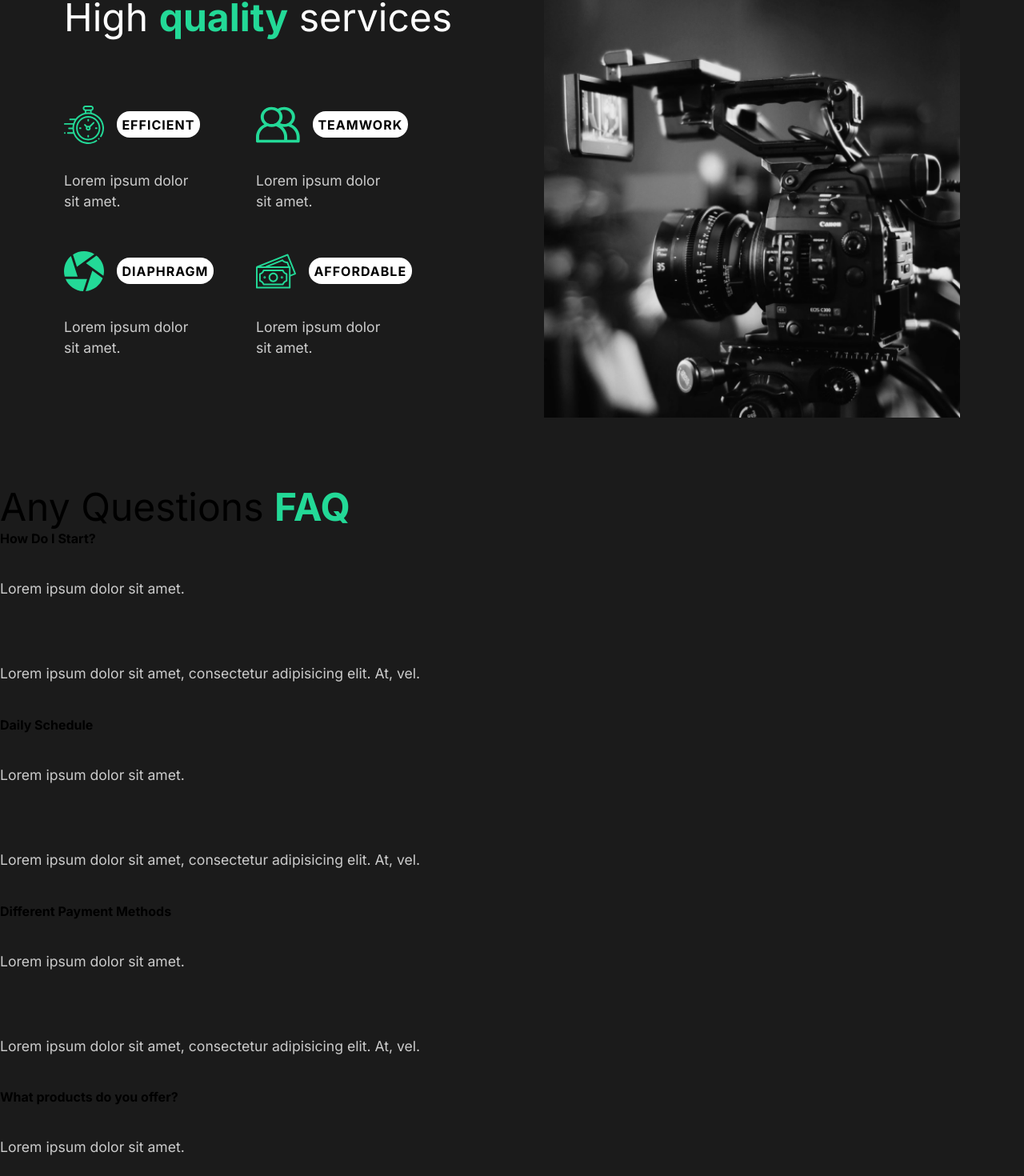
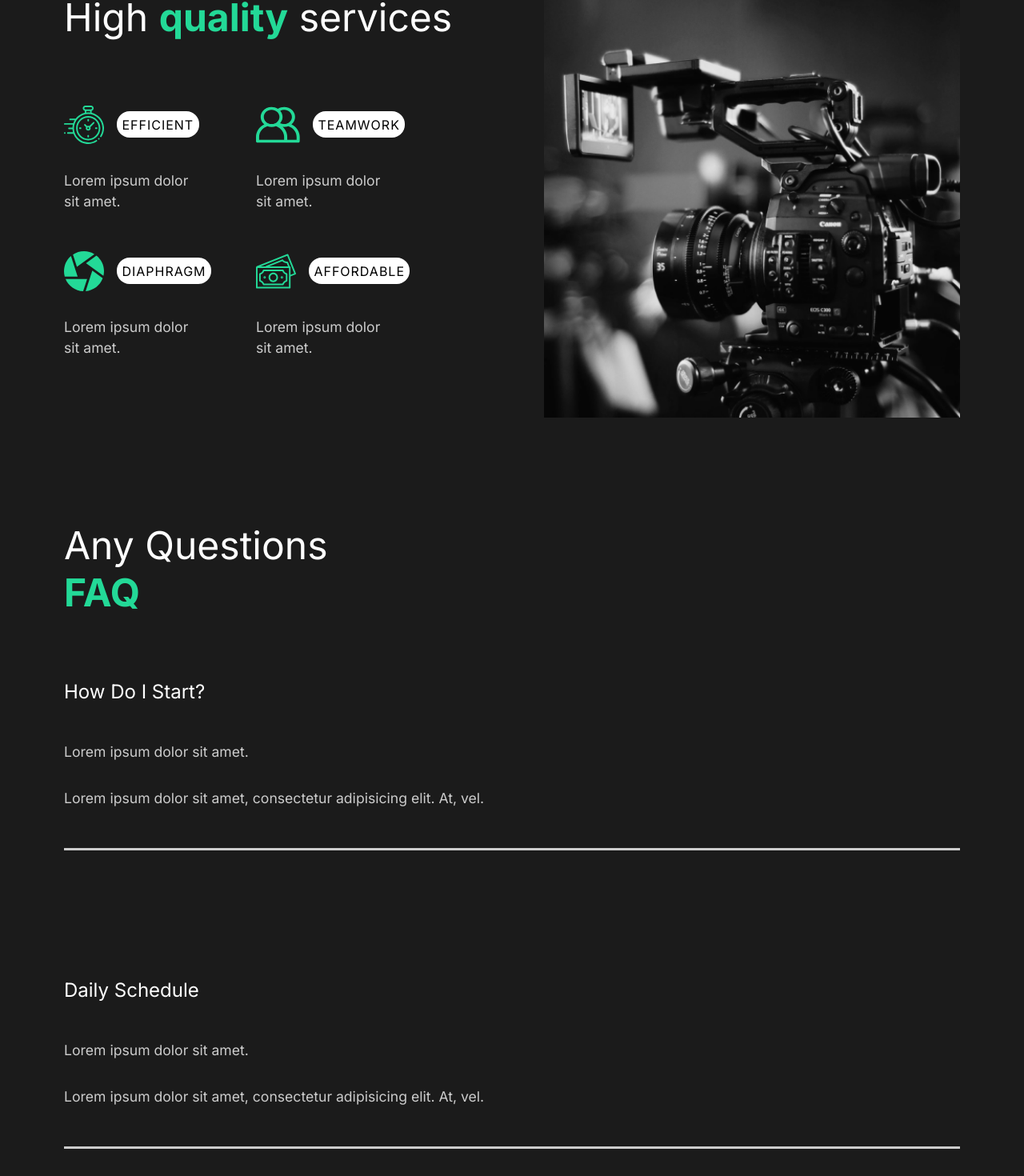
Before and after one commit to mohasin-hossain/film-mania-react, a React (Create React App) app: page / in a window 1280 px wide. Shown: the part 836-2306 px from the top of the page at 80% size. Built offline with nearby package versions, Linux system fonts and the light colour scheme.

Commit message:
Styling Faq Section

```diff
--- a/src/components/FaqSection.js
+++ b/src/components/FaqSection.js
@@ -1,39 +1,87 @@
-import React from 'react'
+import React from "react";
+import styled from "styled-components";
+import { About } from "../styles";
 
 const FaqSection = () => {
   return (
-        <div className="faq">
-           <h2>Any Questions <span>FAQ</span></h2>
+    <Faq>
+      <h2>
+        Any Questions <span>FAQ</span>
+      </h2>
       <div className="question">
-               <h4>How Do I Start?</h4>
+        <h3>How Do I Start?</h3>
         <div className="answer">
           <p>Lorem ipsum dolor sit amet.</p>
-                   <p>Lorem ipsum dolor sit amet, consectetur adipisicing elit. At, vel.</p>
+          <p>
+            Lorem ipsum dolor sit amet, consectetur adipisicing elit. At, vel.
+          </p>
+          <div className="faq-line"></div>
         </div>
       </div>
       <div className="question">
-               <h4>Daily Schedule</h4>
+        <h3>Daily Schedule</h3>
         <div className="answer">
           <p>Lorem ipsum dolor sit amet.</p>
-                   <p>Lorem ipsum dolor sit amet, consectetur adipisicing elit. At, vel.</p>
+          <p>
+            Lorem ipsum dolor sit amet, consectetur adipisicing elit. At, vel.
+          </p>
+          <div className="faq-line"></div>
         </div>
       </div>
       <div className="question">
-               <h4>Different Payment Methods</h4>
+        <h3>Different Payment Methods</h3>
         <div className="answer">
           <p>Lorem ipsum dolor sit amet.</p>
-                   <p>Lorem ipsum dolor sit amet, consectetur adipisicing elit. At, vel.</p>
+          <p>
+            Lorem ipsum dolor sit amet, consectetur adipisicing elit. At, vel.
+          </p>
+          <div className="faq-line"></div>
         </div>
       </div>
       <div className="question">
-               <h4>What products do you offer?</h4>
+        <h3>What products do you offer?</h3>
         <div className="answer">
           <p>Lorem ipsum dolor sit amet.</p>
-                   <p>Lorem ipsum dolor sit amet, consectetur adipisicing elit. At, vel.</p>
+          <p>
+            Lorem ipsum dolor sit amet, consectetur adipisicing elit. At, vel.
+          </p>
+          <div className="faq-line"></div>
         </div>
       </div>
-        </div>
-    )
+    </Faq>
+  );
+};
+
+const Faq = styled(About)`
+  display: block;
+
+  span {
+    display: block;
   }
 
-export default FaqSection
+  h2 {
+    padding-bottom: 2rem;
+  }
+
+  .faq-line {
+    background: #cccccc;
+    height: 0.2rem;
+    margin: 2rem 0rem;
+    width: 100%;
+  }
+
+  .question {
+    padding: 3rem 0;
+    cursor: pointer;
+  }
+
+  .answer {
+    padding: 2rem 0rem;
+
+    p {
+      padding: 1rem 0rem;
+    }
+  }
+`;
+
+export default FaqSection;
--- a/src/components/GlobalStyle.js
+++ b/src/components/GlobalStyle.js
@@ -33,15 +33,18 @@ const GlobalStyle = createGlobalStyle`
     h2 {
         font-weight: lighter;
         font-size: 3rem;
+
     }
 
     h3 {
         color: white;
-        font-size: 1rem;
+        font-size: 1.5rem;
+        font-weight: 400;
     }
 
     h4 {
-        font-weight: bold;
+        font-weight: 400;
+        font-size: 1rem;
     }
 
     span {
--- a/src/components/ServicesSection.js
+++ b/src/components/ServicesSection.js
@@ -20,28 +20,28 @@ const ServicesSection = () => {
           <Card>
             <div className="icon">
               <img src={clock} alt="clock icon" />
-              <h3>Efficient</h3>
+              <h4>Efficient</h4>
             </div>
             <p>Lorem ipsum dolor sit amet.</p>
           </Card>
           <Card>
             <div className="icon">
               <img src={teamwork} alt="teamwork icon" />
-              <h3>Teamwork</h3>
+              <h4>Teamwork</h4>
             </div>
             <p>Lorem ipsum dolor sit amet.</p>
           </Card>
           <Card>
             <div className="icon">
               <img src={diaphragm} alt="diaphragm icon" />
-              <h3>Diaphragm</h3>
+              <h4>Diaphragm</h4>
             </div>
             <p>Lorem ipsum dolor sit amet.</p>
           </Card>
           <Card>
             <div className="icon">
               <img src={money} alt="money icon" />
-              <h3>Affordable</h3>
+              <h4>Affordable</h4>
             </div>
             <p>Lorem ipsum dolor sit amet.</p>
           </Card>
@@ -78,16 +78,16 @@ const Card = styled.div`
     display: flex;
     align-items: center;
 
-    h3 {
+    h4 {
       margin-left: 1rem;
       background: white;
       color: black;
-      padding: .4rem;
+      padding: 0.4rem;
       border-radius: 1rem;
       text-transform: uppercase;
       letter-spacing: 1px;
     }
   }
-`
+`;
 
 export default ServicesSection;
```
Lines whose indentation alone changed are shown as unchanged.
